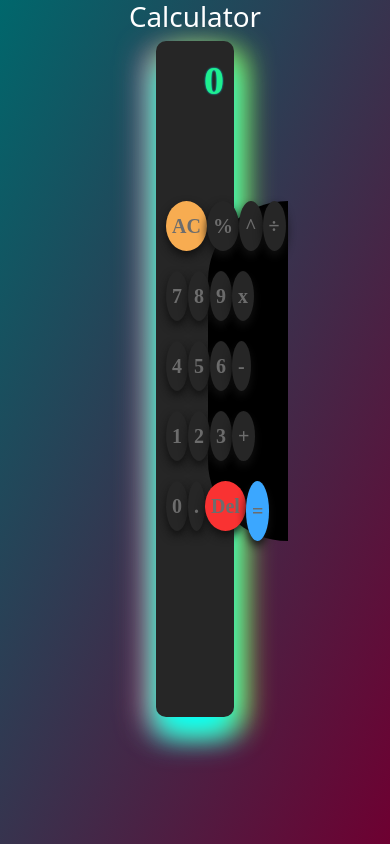
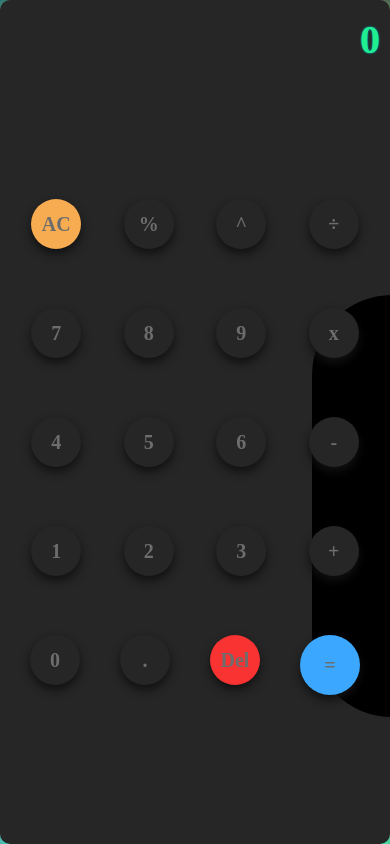
Before and after one commit to Rajan221/Caculator, a plain HTML site: page index.html in a window 390 px wide. Drawn offline with nearby package versions, Linux system fonts and the light colour scheme; a web font is replaced by a local one.

Commit message:
responsive

```diff
--- a/index.css
+++ b/index.css
@@ -8,8 +8,8 @@ body {
 }
 
 .calcBody {
-  height: 80vh;
-  width: 20vw;
+  height: 550px;
+  width: 280px;
   background-color: #262626;
   margin: auto;
   padding: 10px;
@@ -79,8 +79,25 @@ body {
   height: 340px;
   width: 80px;
   position: relative;
-  left: 72%;
+  left: 73%;
   bottom: 340px;
   z-index: 0;
   border-radius: 100px 0 0 100px;
 }
+
+@media screen and (max-width: 500px) {
+  .calcBody {
+    height: 100vh;
+    width: 100%;
+  }
+  .buttons {
+    margin-top: 7vh;
+  }
+
+  .mark {
+    left: 80vw;
+    position: absolute;
+    height: 50vh;
+    bottom: 15vh;
+  }
+}
--- a/index.html
+++ b/index.html
@@ -27,8 +27,6 @@
     <title>JS Calculator</title>
   </head>
   <body>
-    <h1 style="text-align: center; color: white">Calculator</h1>
-
     <div class="calcBody">
       <div id="display">
         <div id="prevNumber"></div>
--- a/index.js
+++ b/index.js
@@ -173,6 +173,10 @@ for (var i = 0; i < nums.length; i++) {
   nums[i].addEventListener("click", function () {
     let output = getCurrent();
     if (output != NaN) {
+      if (output == 0) {
+        output = "";
+      }
+
       output += this.id;
       current(output);
     }
```
